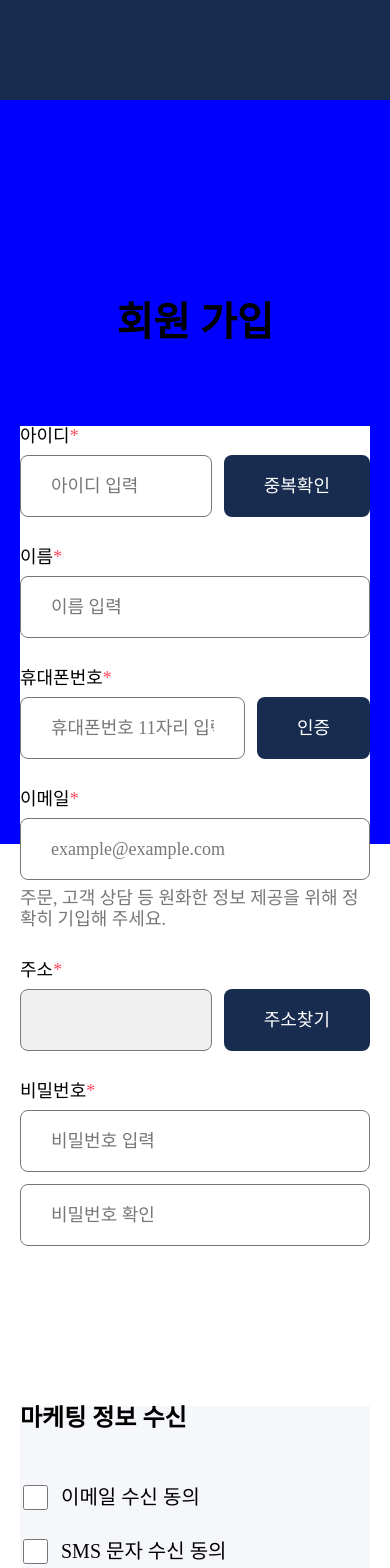
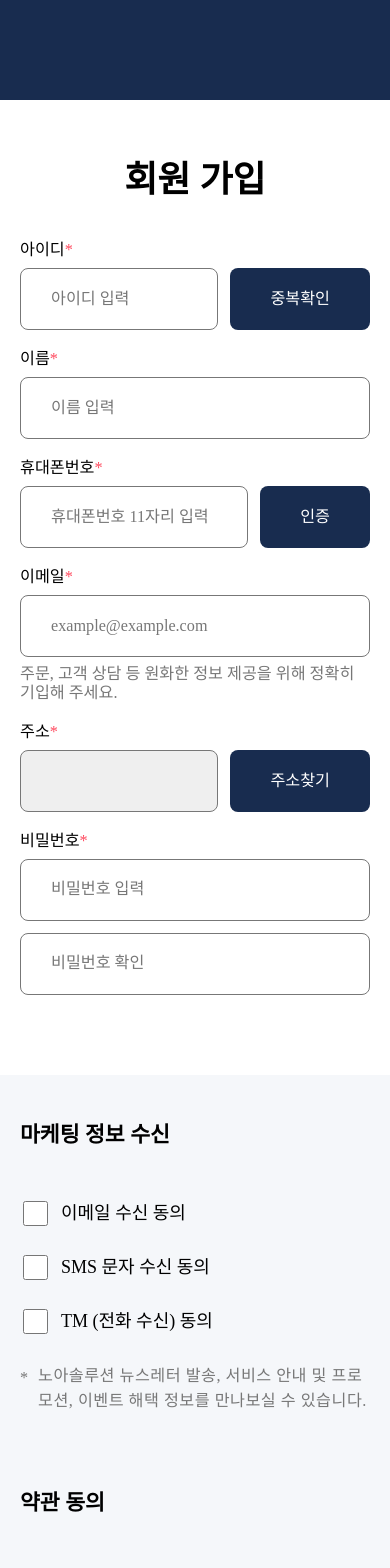
Before and after one commit to bbung95/vue-login, a Vue app: page / in a window 390 px wide. Shown: the top 1568 px of the page. Built offline with nearby package versions, Linux system fonts and the light colour scheme; a web font is replaced by a local one.

Commit message:
feat: login form add

```diff
--- a/src/components/atom/AtomInput.vue
+++ b/src/components/atom/AtomInput.vue
@@ -1,6 +1,7 @@
 <script setup lang="ts">
 export interface Props {
 	name: string;
+	type?: string;
 	placeholder?: string;
 	isDisabled?: boolean;
 	isError?: boolean;
@@ -16,6 +17,7 @@ const placeholder = props.isDisabled ? '' : props.placeholder;
 	<input
 		class="input"
 		:class="{ error: isError }"
+		:type="props.type ?? 'text'"
 		:id="props.name"
 		:name="props.name"
 		:placeholder="placeholder"
--- a/src/components/layout/CommonLayout.vue
+++ b/src/components/layout/CommonLayout.vue
@@ -15,17 +15,17 @@ $media-mobile: 578px;
 .container {
 	min-width: var(--min-width);
 	/* max-width: var(--max-width); */
+	min-height: 100vh;
 	width: 100%;
-	height: 100vh;
 
 	margin: 0 auto;
 	background-color: var(--white-color);
 
-	@media (max-width: #{$media-tablet}) {
+	/* @media (max-width: #{$media-tablet}) {
 		background-color: red;
 	}
 	@media (max-width: #{$media-mobile}) {
 		background-color: blue;
-	}
+	} */
 }
 </style>
--- a/src/components/molecules/InputForm.vue
+++ b/src/components/molecules/InputForm.vue
@@ -18,6 +18,7 @@ const props = defineProps<Props>();
 		<div class="input-wrapper">
 			<AtomInput
 				v-model="modelValue"
+				:type="props.type"
 				:name="props.name"
 				:placeholder="props.placeholder"
 				:isDisabled="props.isDisabled"
--- a/src/components/organism/AgreementForm.vue
+++ b/src/components/organism/AgreementForm.vue
@@ -46,13 +46,12 @@ import { Field } from 'vee-validate';
 
 <style lang="scss" scoped>
 .agreement-form {
+	max-width: 610px;
 	width: 100%;
-
-	background-color: var(--lt-color);
 }
 
 .article-group {
-	margin: 80px 0;
+	margin-bottom: 80px;
 
 	& > .title {
 		margin: 0 0 40px 0;
--- a/src/components/organism/SignForm.vue
+++ b/src/components/organism/SignForm.vue
@@ -1,10 +1,14 @@
 <script setup lang="ts">
 import { Field } from 'vee-validate';
+
+const props = defineProps<{ value: unknown }>();
+
+console.log(props.value);
 </script>
 
 <template>
 	<div class="signup-form">
-		<Field name="id" v-slot="{ field, errorMessage, meta }">
+		<Field name="id" v-slot="{ field, errorMessage, meta }" :validateOnChange="false">
 			<InputForm
 				title="아이디"
 				v-bind="field"
@@ -56,6 +60,7 @@ import { Field } from 'vee-validate';
 		<Field name="password" v-slot="{ field, errorMessage, meta }">
 			<InputForm
 				title="비밀번호"
+				type="password"
 				v-bind="field"
 				placeholder="비밀번호 입력"
 				:error-message="errorMessage"
@@ -65,6 +70,7 @@ import { Field } from 'vee-validate';
 		<Field name="confirm_password" v-slot="{ field, errorMessage, meta }">
 			<InputForm
 				class="confirm-password"
+				type="password"
 				v-bind="field"
 				placeholder="비밀번호 확인"
 				:error-message="errorMessage"
@@ -76,9 +82,8 @@ import { Field } from 'vee-validate';
 
 <style lang="scss" scoped>
 .signup-form {
+	max-width: 610px;
 	width: 100%;
-
-	padding-bottom: 80px;
 
 	display: flex;
 	flex-direction: column;
@@ -106,4 +111,12 @@ import { Field } from 'vee-validate';
 	font-weight: 500;
 	line-height: 2.1rem;
 }
+
+@media (max-width: 578px) {
+	.signup-form {
+		& > div {
+			margin-top: 20px;
+		}
+	}
+}
 </style>
--- a/src/constants/form.ts
+++ b/src/constants/form.ts
@@ -1,9 +1,11 @@
-export const ID_REGEX = /^[a-zA-Z0-9!@#$%^&*()]*$/;
+export const ID_REGEX = /^[a-zA-Z0-9]*$/;
+export const PASSWORD_REGEX = /^[a-zA-Z0-9!@#$%^&*()]*$/;
 export const PHONE_REGEX = /^010[-]?\d{3,4}[-]?\d{4}$/;
 
 export const SIGNUP_MESSAGE = {
-	ID: '8 ~ 16자의 영문 소문자, 숫자만 사용 가능합니다.',
+	ID: '8 ~ 16자의 영문, 숫자만 사용 가능합니다.',
 	PHONE: '올바른 휴대전화 번호 형식이 아닙니다.',
 	EMAIL: '올바른 이메일 형식이어야 합니다.',
 	PASSWORD: '8 ~ 16자의 영문 소문자, 숫자와 특수기호(_),(-)만 사용 가능합니다.',
+	PASSWORD_COMFIRM: '비밀번호가 일치하지 않습니다.',
 } as const;
--- a/src/pages/SignUp.vue
+++ b/src/pages/SignUp.vue
@@ -2,7 +2,7 @@
 import { Form } from 'vee-validate';
 import * as Yup from 'yup';
 
-import { ID_REGEX, PHONE_REGEX, SIGNUP_MESSAGE } from '@/constants/form';
+import { ID_REGEX, PASSWORD_REGEX, PHONE_REGEX, SIGNUP_MESSAGE } from '@/constants/form';
 
 const koreanErrorMessages = {
 	mixed: {
@@ -17,41 +17,92 @@ const schema = Yup.object().shape({
 	name: Yup.string().required(),
 	email: Yup.string().email(SIGNUP_MESSAGE.EMAIL).required(),
 	phone: Yup.string().matches(PHONE_REGEX, SIGNUP_MESSAGE.PHONE).required(),
-	// address: Yup.string().required(),
-	password: Yup.string().min(8, SIGNUP_MESSAGE.PASSWORD).max(16, SIGNUP_MESSAGE.PASSWORD).required(),
-	confirm_password: Yup.string().required(),
+	address: Yup.string(),
+	password: Yup.string()
+		.matches(PASSWORD_REGEX, SIGNUP_MESSAGE.PASSWORD)
+		.min(8, SIGNUP_MESSAGE.PASSWORD)
+		.max(16, SIGNUP_MESSAGE.PASSWORD)
+		.required(),
+	confirm_password: Yup.string()
+		.oneOf([Yup.ref('password')], SIGNUP_MESSAGE.PASSWORD_COMFIRM)
+		.required(),
 });
 
 const handleOnSubmit = (values: unknown) => {
+	/**
+	 *  fetch Login API
+	 * */
 	console.log(values);
+	alert('회원가입 완료');
 };
 </script>
 
 <template>
 	<div class="signup-container">
-		<h1>회원 가입</h1>
-		<Form :validation-schema="schema" @submit="handleOnSubmit">
-			<SignForm />
-			<AgreementForm />
-			<SignupButton />
+		<Form :validation-schema="schema" @submit="handleOnSubmit" v-slot="{ values }">
+			<div class="top-container">
+				<h1 class="title">회원 가입</h1>
+				<div class="contents-warpper">
+					<SignForm :value="values" />
+				</div>
+			</div>
+			<div class="bottom-container">
+				<div class="contents-warpper">
+					<AgreementForm />
+					<SignupButton />
+					<TestComponent />
+				</div>
+			</div>
 		</Form>
 	</div>
 </template>
 
 <style lang="scss" scoped>
 .signup-container {
+	width: 100%;
+	height: 100%;
+}
+
+.top-container {
+	width: 100%;
+
+	padding: 200px 20px 80px;
+
+	& > .title {
+		margin: 0;
+		margin-bottom: 80px;
+
+		font-size: 4rem;
+		text-align: center;
+	}
+}
+
+.bottom-container {
+	width: 100%;
+
+	padding: 80px 20px 193px;
+
+	background-color: var(--lt-color);
+}
+
+.contents-warpper {
 	max-width: 610px;
 	width: 100%;
 
-	margin: 200px auto 193px;
-	padding: 0 20px;
+	margin: 0 auto;
+}
 
-	& > h1 {
-		margin: 0;
-		margin-bottom: 80px;
+@media (max-width: 578px) {
+	.top-container {
+		padding: 60px 20px 80px;
 
-		font-size: 40px;
-		text-align: center;
+		& > .title {
+			margin-bottom: 40px;
+		}
+	}
+
+	.bottom-container {
+		padding: 50px 20px 120px;
 	}
 }
 </style>
--- a/src/styles/global.css
+++ b/src/styles/global.css
@@ -28,5 +28,11 @@
 	box-sizing: border-box;
 
 	font-family: Pretendard;
-	font-size: 10px;
+	font-size: 62.5%;
 }
+
+@media (max-width: 578px) {
+	* {
+		font-size: 9px;
+	}
+}
```
